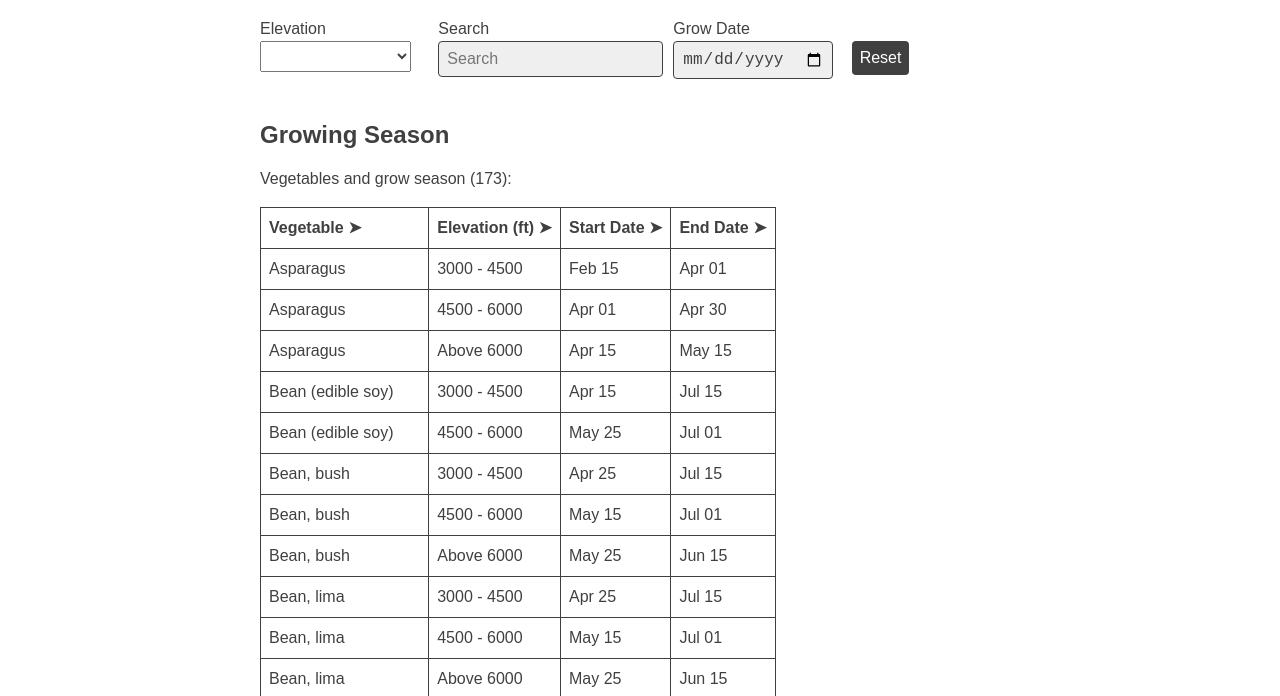
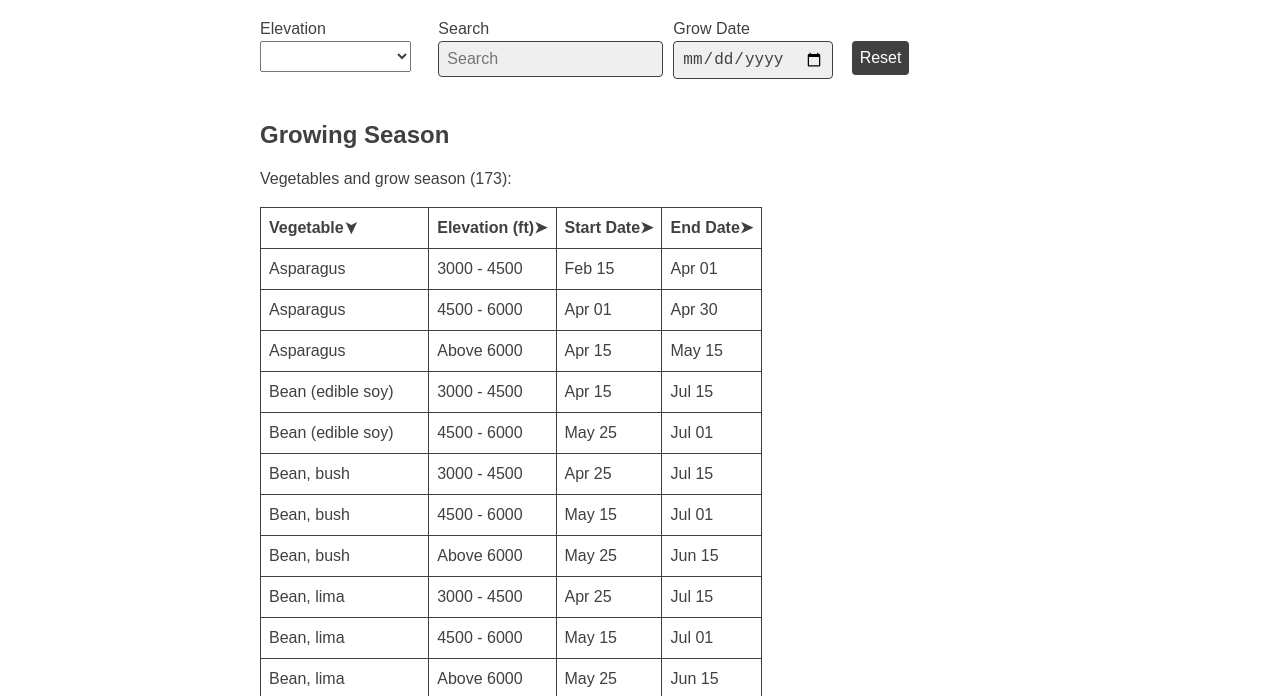
Before and after one commit to jon49/garden, a website: page index.html in a window 1280 px wide. Shown: the part 99-795 px from the top of the page. Drawn offline with Linux system fonts and the light colour scheme.

Commit message:
Fixed rotation. Code clean up.

```diff
--- a/css/app.css
+++ b/css/app.css
@@ -33,20 +33,16 @@ select {
     font-size: 1.5em;
 }
 
-/**/
 th::after {
     content: " \27A4";
     cursor: pointer;
+    display: inline-block;
 }
 
 th.asc::after {
-    content: " \27A4";
-    writing-mode: sideways-rl;
-    cursor: pointer;
+    transform: rotate(90deg);
 }
 
 th.desc::after {
-    content: " \27A4";
-    writing-mode: sideways-lr;
-    cursor: pointer;
+    transform: rotate(-90deg);
 }
```
